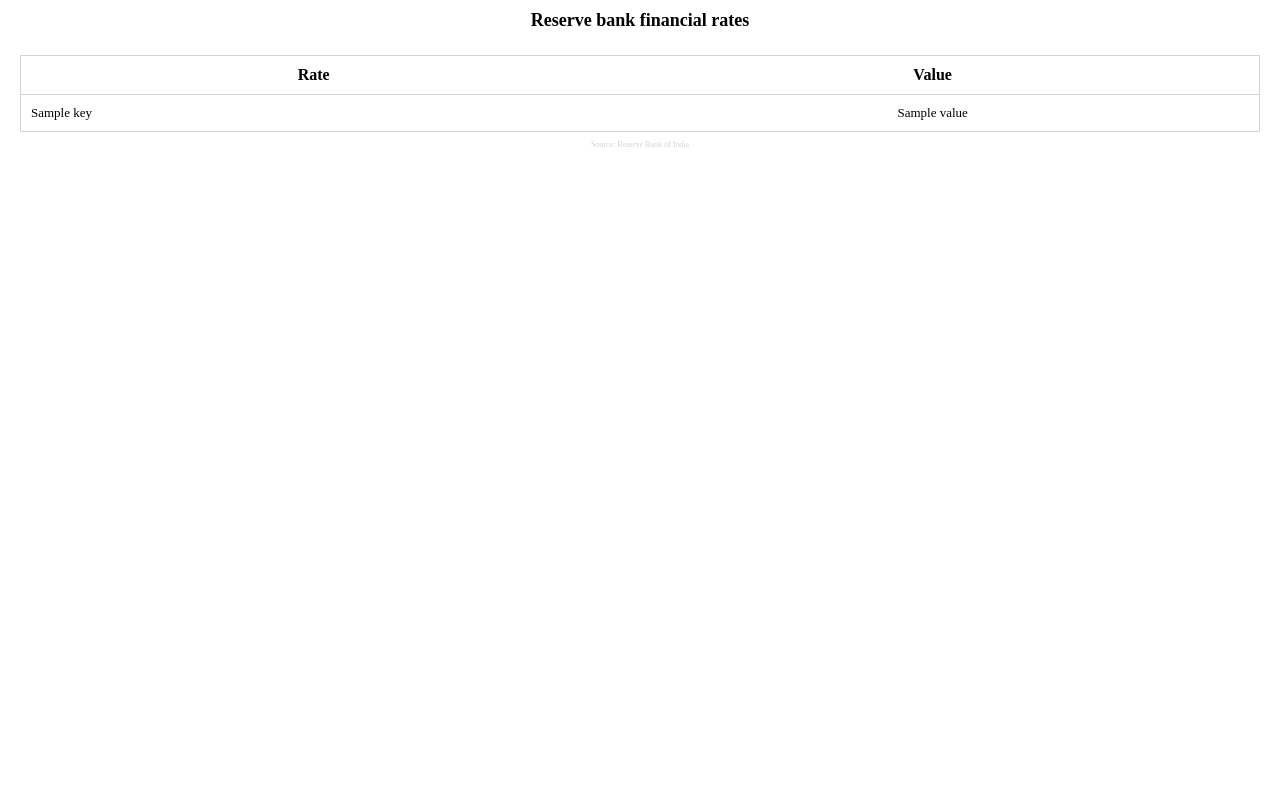
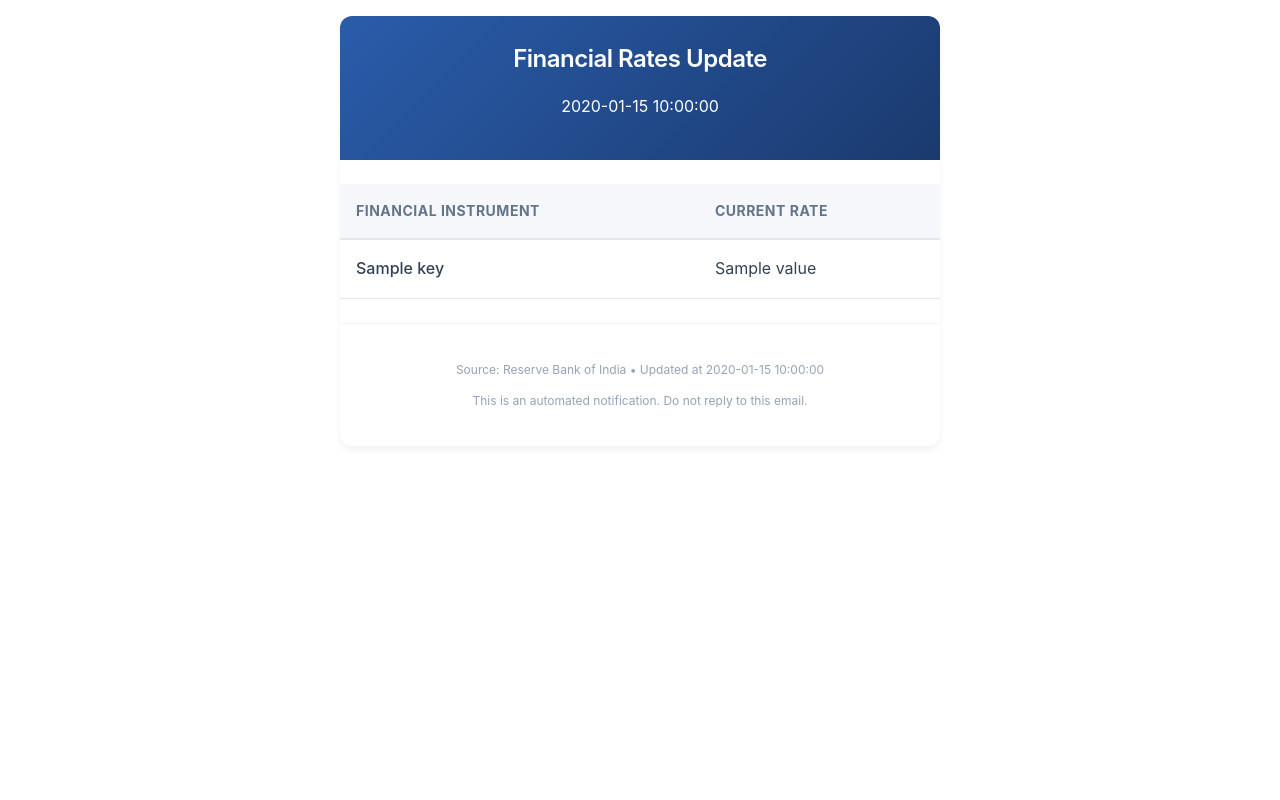
Before and after one commit to priyasundars/automated-emailer, a Python web app: template templates/template.html in a window 1280 px wide. Run offline with Jinja, Linux system fonts and the light colour scheme; the template is opened without the code that fills it: most values are stand-ins (such as "Sample title", 1, 10 or a date in 2020).

Commit message:
Update template.html
New UI Standards and timestamp added

```diff
--- a/templates/template.html
+++ b/templates/template.html
@@ -1,69 +1,135 @@
-<html>
+<!DOCTYPE html>
+<html lang="en">
 <head>
+    <meta charset="UTF-8">
+    <meta name="viewport" content="width=device-width, initial-scale=1.0">
+    <title>RBI Financial Rates Update</title>
     <style>
+        :root {
+            --primary-color: #2A5CAA;
+            --secondary-color: #F5F7FA;
+            --accent-color: #00C853;
+        }
+
         body {
-                margin: 10px 20px 10px 20px;
+            margin: 0;
+            padding: 1rem;
+            font-family: -apple-system, BlinkMacSystemFont, 'Segoe UI', Roboto, Oxygen, Ubuntu, Cantarell, sans-serif;
+            background-color: #ffffff;
+            line-height: 1.6;
         }
-            h4{
-                font-size: 18px;
+
+        .container {
+            max-width: 600px;
+            margin: 0 auto;
+            background: white;
+            border-radius: 12px;
+            box-shadow: 0 4px 6px rgba(0, 0, 0, 0.05);
+        }
+
+        .header {
+            padding: 1.5rem;
+            background: linear-gradient(135deg, var(--primary-color), #1A3A6E);
+            border-radius: 12px 12px 0 0;
+            color: white;
             text-align: center;
-                font-weight: bold;
         }
-            table{
+
+        .header h1 {
+            margin: 0;
+            font-size: 1.5rem;
+            font-weight: 600;
+            letter-spacing: -0.5px;
+        }
+
+        .data-table {
             width: 100%;
             border-collapse: collapse;
-                border: 1px solid lightgray;
-                border-radius: 5px;
-
-            }
-            th, td {
-                text-align: center;
-                padding: 10px;
-            }
-            .rate{
-                text-align: left;
-            }
-            th{
-                text-align: center;
-                font-size: 16px;
-            }
-            tr{
-                border-bottom: 1px solid lightgray;
-            }
-            td{
-                font-size: 13px;
-            }
-            .footer{
-                text-align: center;
-            }
-            p{
-                font-size: 8px;
-                text-align: center;
-                color: lightgray;
+            margin: 1.5rem 0;
         }
 
+        .data-table th {
+            background-color: var(--secondary-color);
+            padding: 1rem;
+            font-size: 0.875rem;
+            text-transform: uppercase;
+            letter-spacing: 0.5px;
+            color: #64748B;
+            text-align: left;
+            border-bottom: 2px solid #E2E8F0;
+        }
+
+        .data-table td {
+            padding: 1rem;
+            border-bottom: 1px solid #E2E8F0;
+            color: #334155;
+        }
+
+        .rate-name {
+            font-weight: 500;
+            color: var(--primary-color);
+        }
+
+        .footer {
+            padding: 1.5rem;
+            text-align: center;
+            font-size: 0.75rem;
+            color: #94A3B8;
+            border-top: 1px solid #F1F5F9;
+        }
+
+        @media (max-width: 480px) {
+            .container {
+                border-radius: 0;
+                box-shadow: none;
+            }
+
+            .header {
+                padding: 1rem;
+            }
+
+            .data-table td,
+            .data-table th {
+                padding: 0.75rem;
+            }
+        }
+
+        /* Interactive elements for email clients that support hover */
+        @media (hover: hover) {
+            .data-table tr:hover {
+                background-color: #F8FAFC;
+            }
+        }
     </style>
 </head>
 <body>
-        <h4>Reserve bank financial rates</h4>
-        <table>
+    <div class="container">
+        <div class="header">
+            <h1>Financial Rates Update </h1>
+            <p>{{ timestamp }}</p>
+        </div>
+
+        <table class="data-table">
             <thead>
                 <tr>
-                    <th>Rate</th>
-                    <th>Value</th>
+                    <th>Financial Instrument</th>
+                    <th>Current Rate</th>
                 </tr>
             </thead>
             <tbody>
                 {% for key, value in data.items() %}
                 <tr>
-                        <td class="rate">{{ key }}</td>
+                    <td class="rate-name">{{ key }}</td>
                     <td>{{ value }}</td>
                 </tr>
                 {% endfor %}
             </tbody>
         </table>
+
         <div class="footer">
-            <p>Source: Reserve Bank of India</p>
+            <p>Source: Reserve Bank of India • Updated at {{ timestamp }}</p>
+            <p style="margin-top: 0.5rem;">This is an automated notification. Do not reply to this email.</p>
+        </div>
     </div>
 </body>
 </html>
```
Lines whose indentation alone changed are shown as unchanged.
